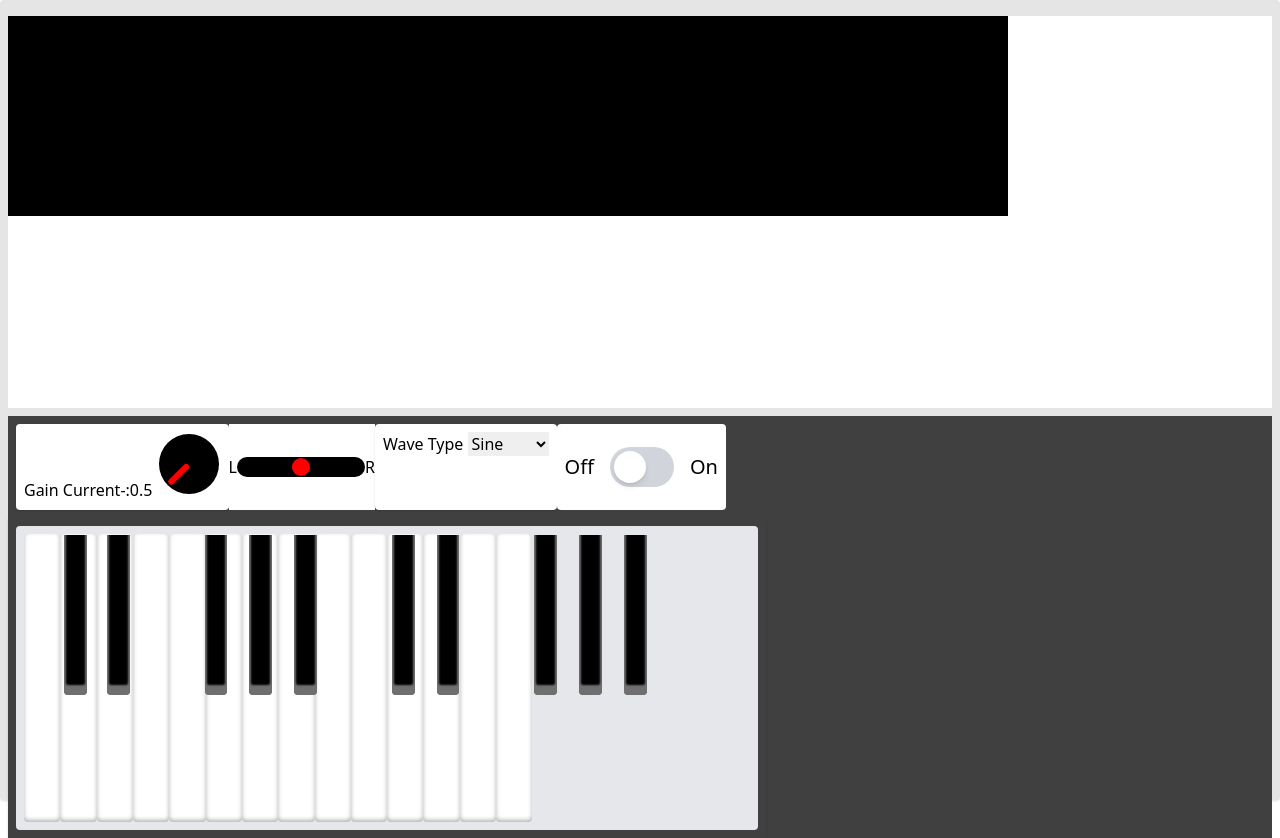
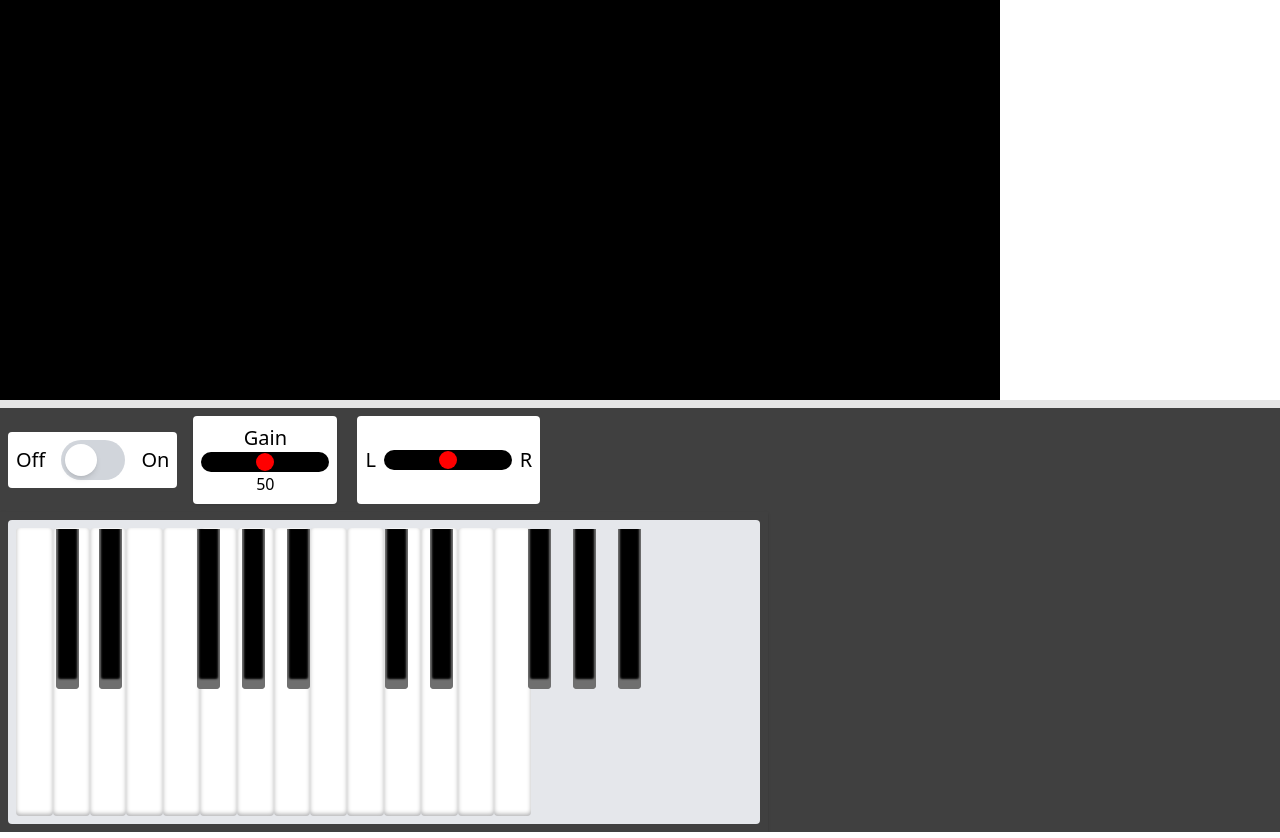
Before and after one commit to iHaroon29/Synth, a website with bundled scripts: page src/index.html in a window 1280 px wide. Built offline with nearby package versions, Linux system fonts and the light colour scheme.

Commit message:
🛠️Cleanup and File Structure update.

```diff
--- a/src/index.html
+++ b/src/index.html
@@ -8,36 +8,46 @@
     <title>Synth</title>
   </head>
   <body>
-    <div
-      class="w-full h-screen p-2 rounded shadow bg-neutral-200"
-      id="synthHolder"
-    >
-      <div class="visualizer bg-white my-2 w-full h-1/2">
-        <canvas
-          class=""
-          id="oscilloscope"
-          width="1000px"
-          height="200px"
-        ></canvas>
+    <div class="w-full h-screen rounded shadow bg-neutral-200" id="synthHolder">
+      <div class="visualizer bg-white w-full h-1/2">
+        <canvas class="" id="oscilloscope"></canvas>
       </div>
-      <div class="synthesizer bg-neutral-700 my-2 w-full h-fit">
-        <div class="octave-holder flex p-2">
-          <div class="gain-div p-2 bg-white rounded shadow">
-            <label for="volume"
-              >Gain Current-:<span id="gainValue">0.5</span></label
-            >
+      <div class="synthesizer bg-neutral-700 mt-2 w-full h-fit">
+        <div class="flex p-2">
+          <div class="rounded flex items-center mr-4">
+            <label
+              class="relative flex justify-between items-center p-2 text-xl bg-white rounded"
+              ><span>Off</span>
+              <input
+                id="toggle"
+                type="checkbox"
+                class="absolute left-1/2 -translate-x-1/2 w-full h-full peer appearance-none rounded-md"
+              />
+              <span
+                class="w-16 h-10 flex items-center flex-shrink-0 ml-4 p-1 bg-gray-300 rounded-full duration-300 ease-in-out peer-checked:bg-slate-700 after:w-8 after:h-8 after:bg-white after:rounded-full after:shadow-md after:duration-300 peer-checked:after:translate-x-6"
+              ></span>
+              <span class="inline-block ml-4">On</span>
+            </label>
+          </div>
+          <div
+            class="gain-div p-2 bg-white rounded shadow flex flex-col justify-evenly items-center mr-5"
+          >
+            <label for="volume" class="text-xl">Gain</label>
             <input
               type="range"
-              class="input-knob bg-lime-700"
+              class="input-slider bg-lime-700"
               id="gainKnob"
               min="0"
               max="1"
               step="0.01"
-              value="0"
+              value="0.5"
             />
+            <label for="volume"><span id="gainValue">50</span></label>
           </div>
-          <div class="panner-div bg-white flex justify-between items-center">
-            <label for="panner">L</label>
+          <div
+            class="panner-div bg-white flex justify-evenly items-center rounded p-2 mr-5"
+          >
+            <label for="panner" class="text-xl mr-2">L</label>
             <input
               type="range"
               id="panner"
@@ -48,33 +58,9 @@
               value="0"
               step="0.01"
             />
-            <label for="panner">R</label>
+            <label for="panner" class="text-xl ml-2">R</label>
           </div>
-          <div class="wave-holder p-2 bg-white rounded shadow">
-            <label for="wave-type"> Wave Type </label>
-            <select name="wave-type" id="waveType">
-              <option value="sine">Sine</option>
-              <option value="square">Square</option>
-              <option value="triangle">Triangle</option>
-              <option value="custom">Custom</option>
-            </select>
-          </div>
-
-          <label
-            class="relative flex justify-between items-center p-2 text-xl bg-white rounded"
-            ><span>Off</span>
-            <input
-              id="toggle"
-              type="checkbox"
-              class="absolute left-1/2 -translate-x-1/2 w-full h-full peer appearance-none rounded-md"
-            />
-            <span
-              class="w-16 h-10 flex items-center flex-shrink-0 ml-4 p-1 bg-gray-300 rounded-full duration-300 ease-in-out peer-checked:bg-slate-700 after:w-8 after:h-8 after:bg-white after:rounded-full after:shadow-md after:duration-300 peer-checked:after:translate-x-6"
-            ></span>
-            <span class="inline-block ml-4">On</span>
-          </label>
         </div>
-
         <div
           class="keyHolder w-[60%] h-[40vh] p-2 shadow flex justify-start items-start relative"
         >
--- /dev/null
+++ b/src/js/animation.js
@@ -0,0 +1,51 @@
+import constants from './constants.js'
+
+const canvas = document.getElementById('oscilloscope')
+const canvasCtx = canvas.getContext('2d')
+const { textDelta, frequency, amplitude, speed } = constants
+
+let phase = 0
+let textAlpha = 1
+
+const initializeCanvas = () => {
+  canvas.width = window.innerWidth
+  canvas.height = window.innerHeight / 2
+  canvasCtx.fillStyle = 'black'
+  canvasCtx.clearRect(0, 0, 1000, 5000)
+  canvasCtx.fillRect(0, 0, 1000, 5000)
+}
+
+const onAnimationText = () => {
+  canvasCtx.font = '30px serif'
+  canvasCtx.fillStyle = 'red'
+  canvasCtx.fillRect(400, 20, 150, 70)
+  canvasCtx.fillStyle = 'white'
+  canvasCtx.fillText('Hello Synth', 800 / 2, 120 / 2)
+}
+
+const onAnimationWave = () => {
+  canvasCtx.fillStyle = 'rgba(255,0,0,0.4)'
+  for (let i = 0; i < 1000; i += 10) {
+    var y = canvas.height / 1.5 + Math.sin(i * frequency + phase) * amplitude
+    canvasCtx.fillRect(i, y, 3, canvas.height - y)
+  }
+  phase += speed
+}
+
+const onAnimation = () => {
+  onAnimationText()
+  onAnimationWave()
+}
+
+const offAnimationText = () => {
+  textAlpha -= textDelta
+  canvasCtx.font = '30px serif'
+  canvasCtx.fillStyle = `rgba(255,0,0,${textAlpha})`
+  canvasCtx.fillText('Hello Synth', 800 / 2, 120 / 2)
+}
+
+const offAnimation = () => {
+  offAnimationText()
+}
+
+export default { initializeCanvas, onAnimation, offAnimation }
--- /dev/null
+++ b/src/js/constants.js
@@ -0,0 +1,7 @@
+const frequency = 0.005
+const amplitude = 50
+const speed = 0.03
+const initialOctave = 4
+const textDelta = 0.01
+
+export default { frequency, amplitude, speed, initialOctave, textDelta }
--- a/src/js/index.js
+++ b/src/js/index.js
@@ -1,9 +1,15 @@
+import animation from './animation.js'
+import constants from './constants.js'
+
+const { initialOctave } = constants
+const { offAnimation, onAnimation, initializeCanvas } = animation
+
 const toggle = document.querySelector('#toggle')
 const whiteKeyHolders = document.querySelectorAll('.whiteBtnHolder')
 const blackKeyHolders = document.querySelectorAll('.blackBtnHolder')
 const gainKnobHolder = document.querySelector('#gainKnob')
+const gainValue = document.querySelector('#gainValue')
 const pannerSlider = document.querySelector('#panner')
-const canvas = document.getElementById('oscilloscope')
 
 const whiteKeys = [
   'q',
@@ -26,49 +32,25 @@ const whiteTones = 'CDEFGABCDEFGAB'
 const blackTones = 'C#,D#,F#,G#,A#,C#,D#,F#,G#,A#'
 const combined = 'C,C#,D,D#,E,F,F#,G,G#,A,A#,B'
 
-const initialFrequence = 261.6256
-const initialOctave = 4
-
-const canvasCtx = canvas.getContext('2d')
-
 const audioContext = new AudioContext()
 const panner = audioContext.createStereoPanner()
 const analyzer = audioContext.createAnalyser()
+const mainGainNode = audioContext.createGain()
 
 const oscList = []
 
-const frequency = 0.005
-const amplitude = 50
-const speed = 0.05
-
 let start = false
-let phase = 0
-let mainGainNode = audioContext.createGain()
-let initAnimationToggle = true
-let raf
-let j = 0
+let signal = ''
 
 mainGainNode.connect(panner)
 panner.connect(audioContext.destination)
 
-const initializeCanvas = () => {
-  canvasCtx.fillStyle = 'black'
-  canvasCtx.clearRect(0, 0, 1000, 5000)
-  canvasCtx.fillRect(0, 0, 1000, 5000)
-}
-
-initializeCanvas()
-
 toggle.addEventListener('change', (e) => {
-  start = !start
-  if (start) {
-    raf = requestAnimationFrame(draw)
-    initAnimationToggle = true
+  const { checked } = e.target
+  if (checked) {
+    signal = 'on-animation'
   } else {
-    cancelAnimationFrame(raf)
-    initializeCanvas()
-    initAnimationToggle = false
-    j = 0
+    signal = 'off-animation'
   }
 })
 
@@ -94,7 +76,7 @@ blackKeyHolders.forEach((btn, index) => {
 
 document.addEventListener('keydown', (e) => {
   if (!start) return alert('Synth is off')
-  if (initAnimationToggle) initAnimationToggle = false
+  signal !== '' ? (signal = '') : null
   e.preventDefault()
   const indexWhite = [...whiteKeyHolders].findIndex(
     (node) => node.getAttribute('data-key') === e.key
@@ -135,6 +117,7 @@ document.addEventListener('keyup', (e) => {
 })
 
 gainKnobHolder.addEventListener('input', (e) => {
+  gainValue.innerText = Math.floor(+e.target.value * 100)
   mainGainNode.gain.value = +e.target.value
 })
 
@@ -197,33 +180,19 @@ const getOctaveInitValue = (octave) => {
   }
 }
 
-const onAnimationText = () => {
-  canvasCtx.font = '30px serif'
-  canvasCtx.fillStyle = 'red'
-  canvasCtx.fillRect(400, 20, 150, 70)
-  canvasCtx.fillStyle = 'white'
-  canvasCtx.fillText('Hello Synth', 800 / 2, 120 / 2)
+const draw = () => {
+  initializeCanvas()
+  switch (signal) {
+    case 'on-animation':
+      onAnimation()
+      break
+    case 'off-animation':
+      offAnimation()
+      break
+    default:
+      break
+  }
+  requestAnimationFrame(draw)
 }
 
-const onAnimationWave = () => {
-  canvasCtx.fillStyle = 'rgba(255,0,0,0.4)'
-  for (let i = 0; i < 1000; i += 10) {
-    var y = 250 / 2 + Math.sin(i * frequency + phase) * amplitude
-    canvasCtx.fillRect(i, y, 3, 200 - y)
-  }
-}
-
-const onAnimation = () => {
-  onAnimationText()
-  onAnimationWave()
-}
-
-const draw = () => {
-  initializeCanvas()
-  if (initAnimationToggle) {
-    onAnimation()
-    phase += speed
-  } else {
-  }
-  raf = requestAnimationFrame(draw)
-}
+draw()
```
Also changed, not shown: src/css/style.css.
